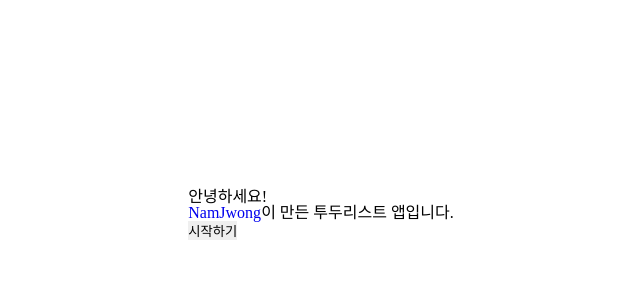
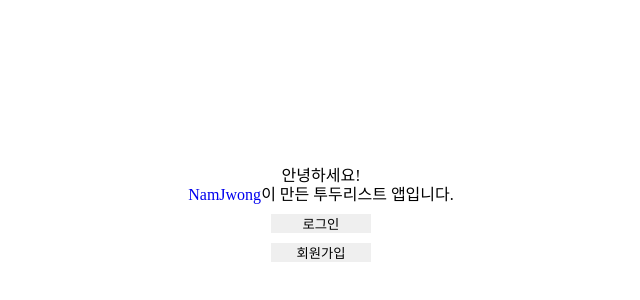
Before and after one commit to NamJwong/wanted-pre-onboarding-challenge-fe-1, a React (Create React App) app: page /landing in a window 1280 px wide. Shown: the part 186-486 px from the top of the page, without its empty margins (319-959 px from the left). Built offline with nearby package versions, Linux system fonts and the light colour scheme.

Commit message:
design: 시작하기 버튼을 로그인, 회원가입 버튼으로 변경

```diff
--- a/src/landing/index.tsx
+++ b/src/landing/index.tsx
@@ -1,11 +1,28 @@
+import styled from 'styled-components';
+
 export default function Landing() {
   return (
-    <div>
+    <StLanding>
       <h1>
         안녕하세요! <br />
         <a href="https://github.com/NamJwong">NamJwong</a>이 만든 투두리스트 앱입니다.
       </h1>
-      <button>시작하기</button>
-    </div>
+      <button>로그인</button>
+      <button>회원가입</button>
+    </StLanding>
   );
 }
+
+const StLanding = styled.div`
+  display: flex;
+  flex-direction: column;
+  align-items: center;
+  gap: 10px;
+  & > button {
+    width: 100px;
+  }
+  & > h1 {
+    text-align: center;
+    line-height: 120%;
+  }
+`;
```
